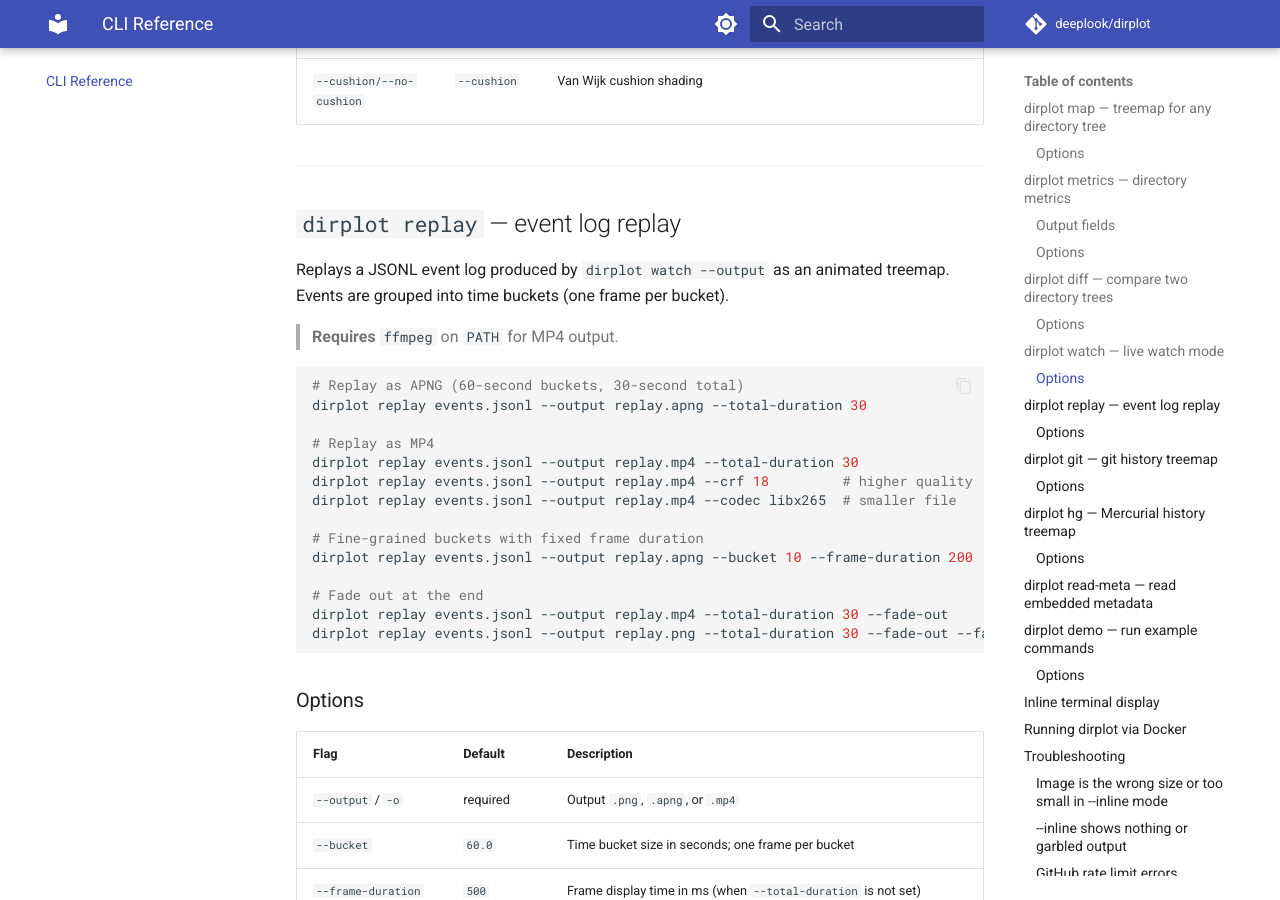
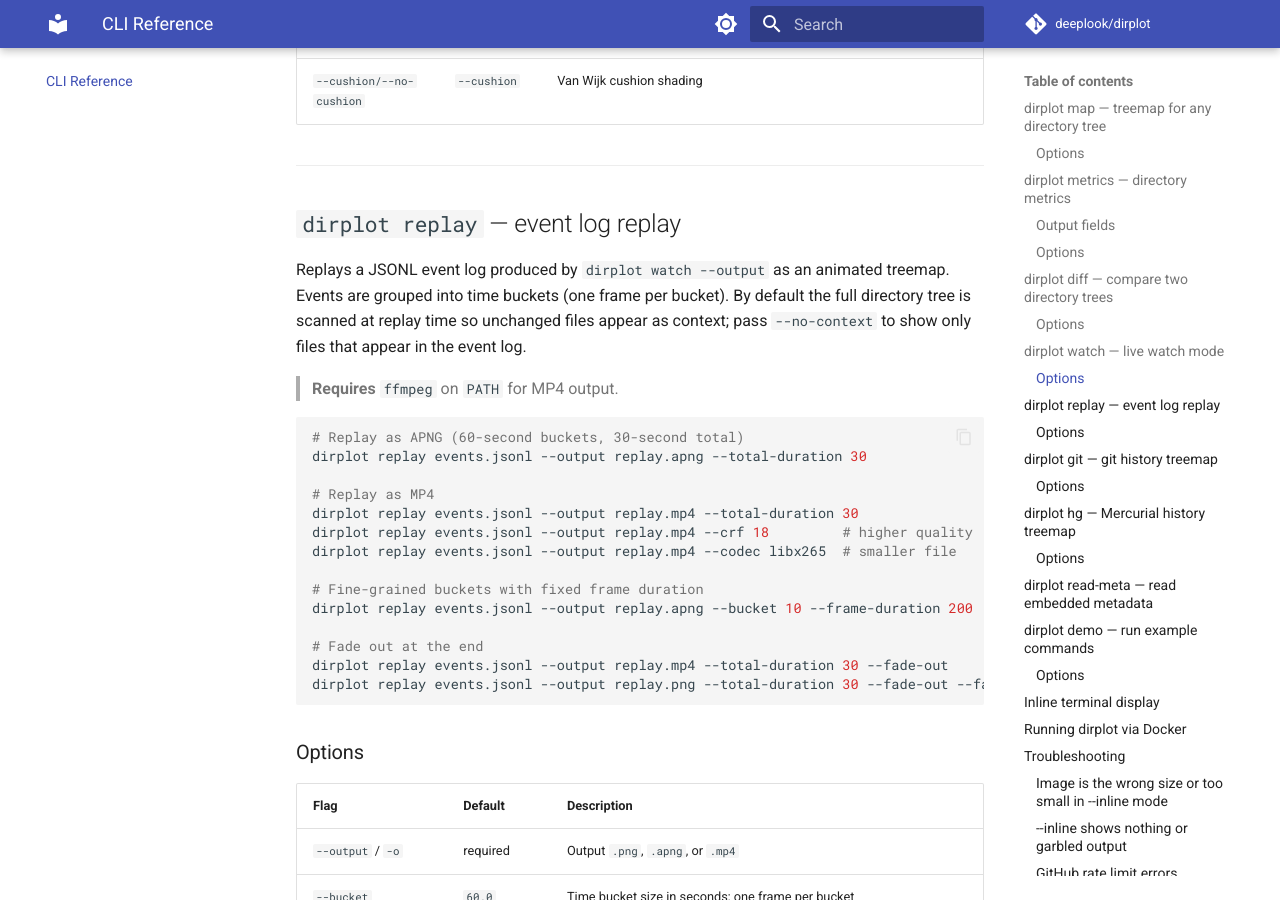
Before and after one commit to deeplook/dirplot, an MkDocs documentation site: the page built from docs/CLI.md, in a window 1280 px wide and 900 px high, scrolled down 10298 px. Built offline with MkDocs 1.6.1 and Material for MkDocs 9.7.7, drawn with Linux system fonts in a browser that asks for light colours; comment, search, counter and statistics services are not loaded; some of the changed text lies outside the part shown.

Commit message:
docs: document --no-context flag and default context behaviour for replay

```diff
--- a/docs/CLI.md
+++ b/docs/CLI.md
@@ -317,7 +317,7 @@ dirplot watch . --snapshot treemap.png --debounce 1.0
 
 ## `dirplot replay` — event log replay
 
-Replays a JSONL event log produced by `dirplot watch --output` as an animated treemap. Events are grouped into time buckets (one frame per bucket).
+Replays a JSONL event log produced by `dirplot watch --output` as an animated treemap. Events are grouped into time buckets (one frame per bucket). By default the full directory tree is scanned at replay time so unchanged files appear as context; pass `--no-context` to show only files that appear in the event log.
 
 > **Requires** `ffmpeg` on `PATH` for MP4 output.
 
@@ -362,6 +362,7 @@ dirplot replay events.jsonl --output replay.png --total-duration 30 --fade-out -
 | `--colormap` | `tab20` | Matplotlib colormap |
 | `--font-size` | `12` | Directory label font size in pixels |
 | `--cushion/--no-cushion` | `--cushion` | Van Wijk cushion shading |
+| `--no-context` | off | Show only files from the event log; skip the initial directory scan |
 
 ---
 
```
